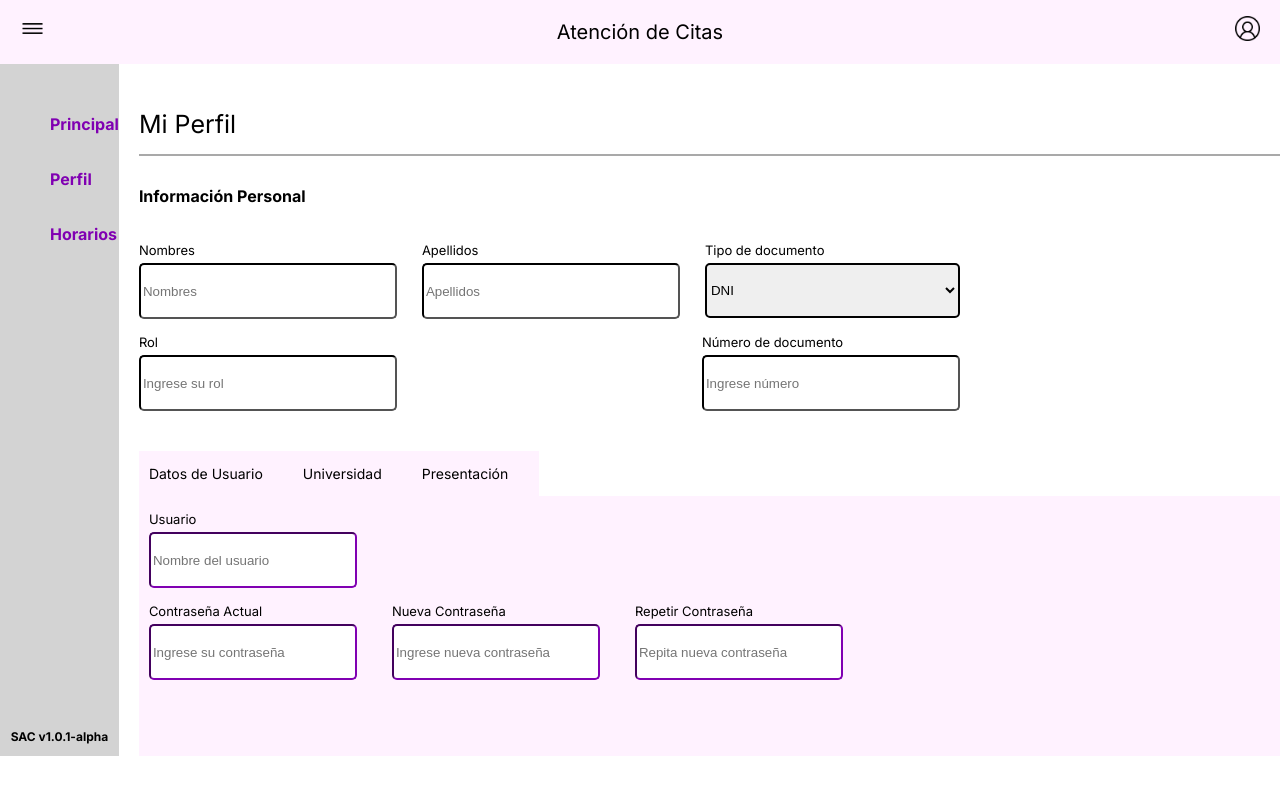
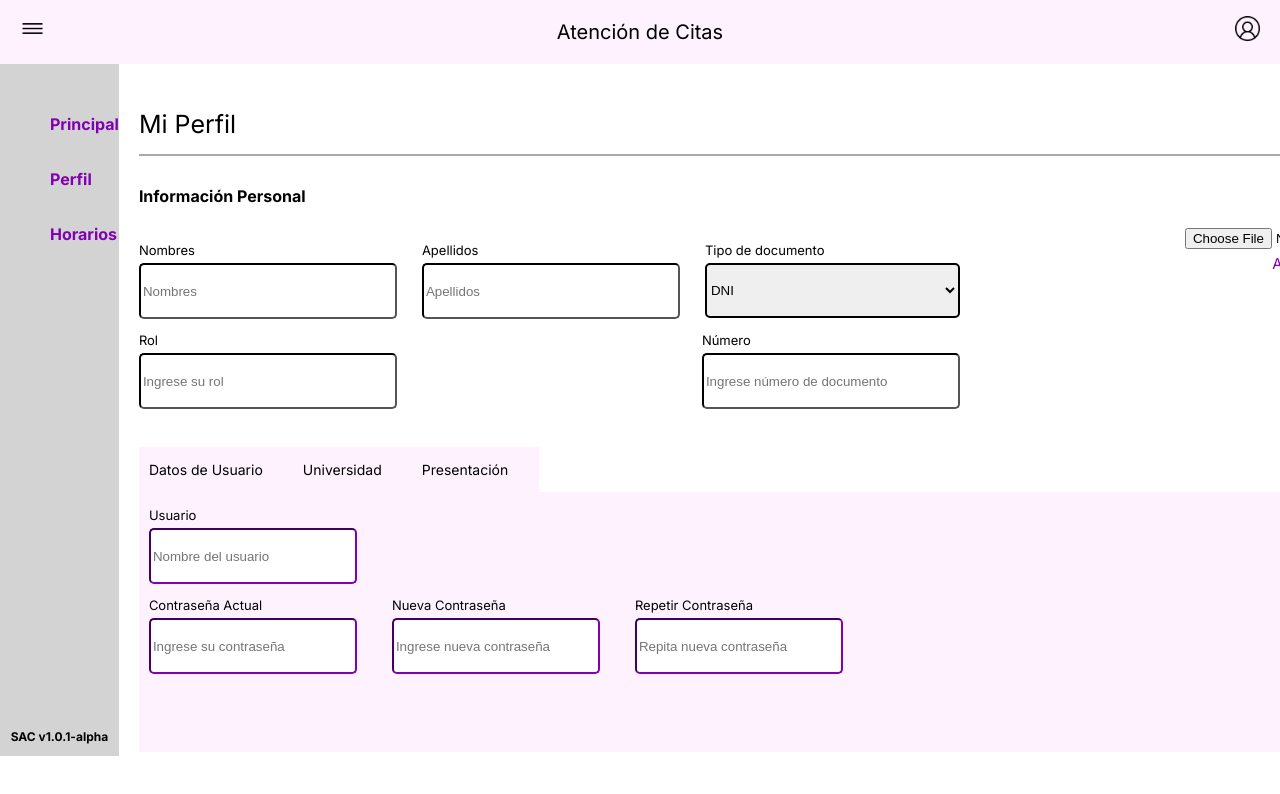
Before and after one commit to TypicalJustice/Grupo6_PW, a Next.js app in the folder grupo6-app/: page /perfil in a window 1280 px wide. Shown: the top 794 px of the page. Built offline with nearby package versions, Linux system fonts and the light colour scheme.

Commit message:
paginaperfilcompleta

```diff
--- a/grupo6-app/src/app/perfil/page.js
+++ b/grupo6-app/src/app/perfil/page.js
@@ -2,8 +2,17 @@
 import styles from './perfil.css';
 import Image from 'next/image';
 import Form from 'react-bootstrap/Form';
+import React, { useState } from 'react';
 
 const Perfil = () => {
+
+    const [selectedImage, setSelectedImage] = useState(null);
+
+    const handleImageChange = (event) => {
+        const file = event.target.files[0];
+        setSelectedImage(URL.createObjectURL(file));
+    };
+
     return (
         <div className="perfil">
             <header>
@@ -36,28 +45,35 @@ const Perfil = () => {
                         <Form>
                             <Form.Group className="mb-3arriba">
                                 <Form.Label>Nombres</Form.Label>
-                                <Form.Control required type="text" placeholder='Nombres' className='arriba'/>
+                                <Form.Control required type="text" placeholder='Nombres' className='arriba' />
                             </Form.Group>
                             <Form.Group className="mb-3arriba">
                                 <Form.Label>Apellidos</Form.Label>
-                                <Form.Control required type="text" placeholder='Apellidos' className='arriba'/>
+                                <Form.Control required type="text" placeholder='Apellidos' className='arriba' />
                             </Form.Group>
                             <Form.Group className="mb-3arriba">
                                 <Form.Label>Tipo de documento</Form.Label>
                                 <Form.Select aria-label="Default select example" className='arriba'>
                                     <option value="1">DNI</option>
-                                    <option value="2">Carné de extranjeria</option>
+                                    <option value="2">Pasaporte</option>
                                 </Form.Select>
+                            </Form.Group>
+                            <Form.Group className="mb-3arribafoto">
+                                {selectedImage && (
+                                    <img src={selectedImage} alt="Selected" className="selected-image" style={{width: '270px', height: '200px' }} />
+                                )}
+                                <Form.Control type="file" onChange={handleImageChange} />
+                                <p style={{width: '270px',color:'#8000b2', textAlign:'center', marginTop:'5px', marginBottom:'0px', fontSize:'15px'}}>Adjuntar Foto</p>
                             </Form.Group>
                         </Form>
                         <Form>
                             <Form.Group className="mb-3arriba">
                                 <Form.Label>Rol</Form.Label>
-                                <Form.Control required type="text" placeholder='Ingrese su rol' className='arriba'/>
+                                <Form.Control required type="text" placeholder='Ingrese su rol' className='arriba' />
                             </Form.Group>
                             <Form.Group className="mb-34">
-                                <Form.Label>Número de documento</Form.Label>
-                                <Form.Control required type="text" placeholder='Ingrese número' className='arriba'/>
+                                <Form.Label>Número</Form.Label>
+                                <Form.Control required type="text" placeholder='Ingrese número de documento' className='arriba' />
                             </Form.Group>
                         </Form>
                     </div>
@@ -70,21 +86,21 @@ const Perfil = () => {
                         <Form>
                             <Form.Group className="mb-3abajo">
                                 <Form.Label>Usuario</Form.Label>
-                                <Form.Control required type="text" placeholder='Nombre del usuario' className='abajo'/>
+                                <Form.Control required type="text" placeholder='Nombre del usuario' className='abajo' />
                             </Form.Group>
                         </Form>
                         <Form>
                             <Form.Group className="mb-3abajo">
                                 <Form.Label>Contraseña Actual</Form.Label>
-                                <Form.Control required type="password" placeholder='Ingrese su contraseña' className='abajo'/>
+                                <Form.Control required type="password" placeholder='Ingrese su contraseña' className='abajo' />
                             </Form.Group>
                             <Form.Group className="mb-3abajo">
                                 <Form.Label>Nueva Contraseña</Form.Label>
-                                <Form.Control required type="password" placeholder='Ingrese nueva contraseña' className='abajo'/>
+                                <Form.Control required type="password" placeholder='Ingrese nueva contraseña' className='abajo' />
                             </Form.Group>
                             <Form.Group className="mb-3abajo">
                                 <Form.Label>Repetir Contraseña</Form.Label>
-                                <Form.Control required type="password" placeholder='Repita nueva contraseña' className='abajo'/>
+                                <Form.Control required type="password" placeholder='Repita nueva contraseña' className='abajo' />
                             </Form.Group>
                         </Form>
                     </div>
--- a/grupo6-app/src/app/perfil/perfil.css
+++ b/grupo6-app/src/app/perfil/perfil.css
@@ -100,8 +100,9 @@ figure {
 }
 
 .formularioarriba{
-    width: 825px;
-    margin-bottom: 40px;
+    width: 1335px;
+    height: 200px;
+    margin-bottom: 20px;
 }
 
 .formularioabajo{
@@ -113,10 +114,18 @@ figure {
 form{
     display: flex;
     width: 820px;
+    height: 90px;
 }
 
 .mb-3arriba{
     margin-right: 25px;
+}
+
+.mb-3arribafoto{
+    margin-left: 200px;
+    margin-bottom: 50px;
+    height: 60px;
+    width: 270px;
 }
 
 .mb-3abajo{
```
